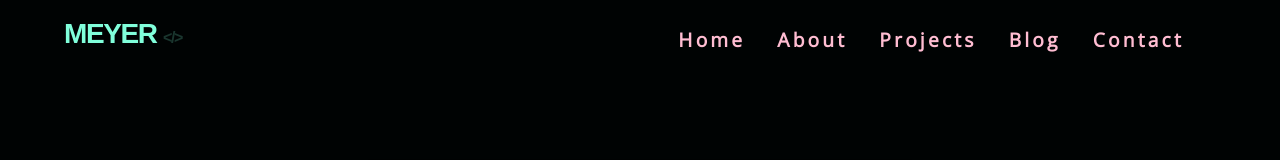
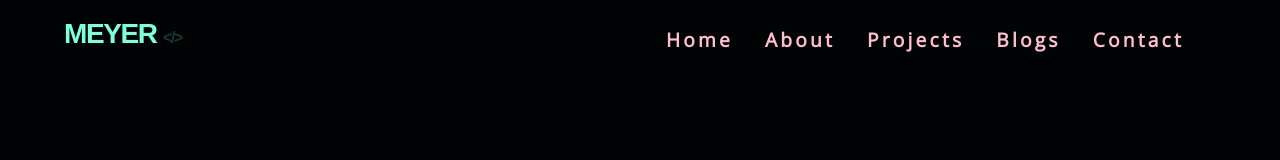
Before and after one commit to MeyerFrenchel/gatsby-strapi-portfolio, a Gatsby site: page /contact in a window 1280 px wide. Shown: the top 160 px of the page. Built offline with nearby package versions, Linux system fonts and the light colour scheme; Gatsby itself is replaced by a stand-in of ours.

```diff
--- a/src/constants/links.js
+++ b/src/constants/links.js
@@ -18,7 +18,7 @@
   },
   {
     id: 4,
-    text: "blog",
+    text: "blogs",
     url: "/blog/",
   },
   {
```
